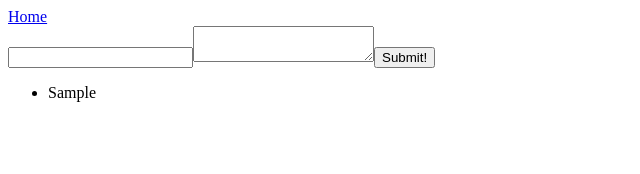
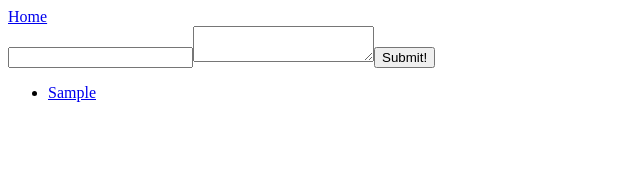
Before and after one commit to Marty42Martinez/react-redux, a React app: page / in a window 1280 px wide. Both pictures are taken after typing "Sample", "Sample" into the empty fields and a click on the button "Submit!". Shown: the top 174 px of the page, without its empty margins (0-640 px from the left). Built offline with nearby package versions, Linux system fonts and the light colour scheme.

Commit message:
Links connect Post to PostDetail

```diff
--- a/src/components/posts/Post.js
+++ b/src/components/posts/Post.js
@@ -4,14 +4,19 @@ import { Link } from 'react-router-dom';
 
 function Post({ post }) {
   return (
-    <p>{post.title}</p>
+    <>
+      <Link to={`/posts/${post.id}`}>
+        {post.title}
+      </Link>
+    </>
   );
 }
 
 Post.propTypes = {
   post: PropTypes.shape({
     title: PropTypes.string.isRequired,
-    body: PropTypes.string.isRequired
+    body: PropTypes.string.isRequired,
+    id: PropTypes.number.isRequired
   }).isRequired
 };
 
--- a/src/components/posts/Posts.js
+++ b/src/components/posts/Posts.js
@@ -18,7 +18,8 @@ function Posts({ posts }) {
 Posts.propTypes = {
   posts: PropTypes.arrayOf(PropTypes.shape({
     title: PropTypes.string.isRequired,
-    body: PropTypes.string.isRequired
+    body: PropTypes.string.isRequired,
+    id: PropTypes.number.isRequired
   })).isRequired
 };
 
--- a/src/selectors/postSelectors.js
+++ b/src/selectors/postSelectors.js
@@ -1,5 +1,5 @@
-export const getPosts = state => state.posts.map((post, i) => ({
+export const getPosts = state => state.posts.map((post, id) => ({
   ...post,
-  i
+  id
 }));
 export const getPost = (state, index) => state.posts[index];
```
